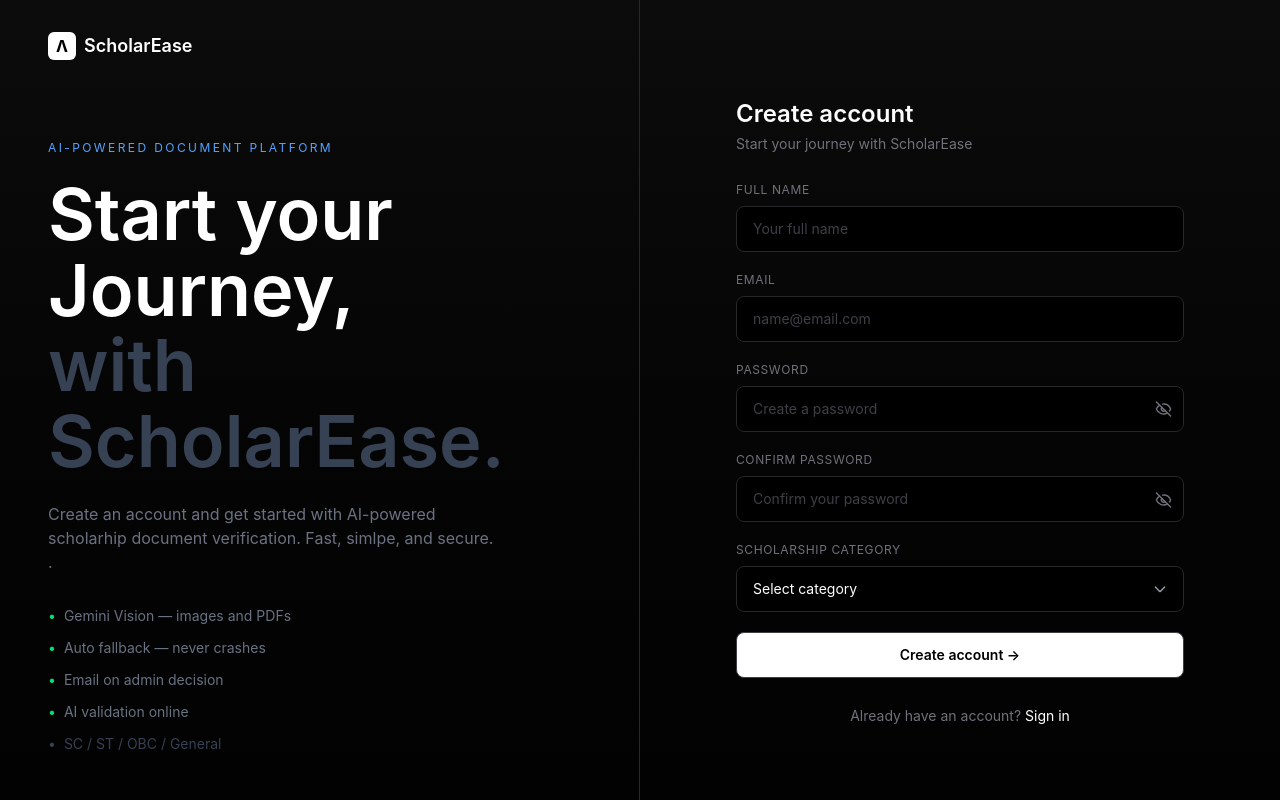
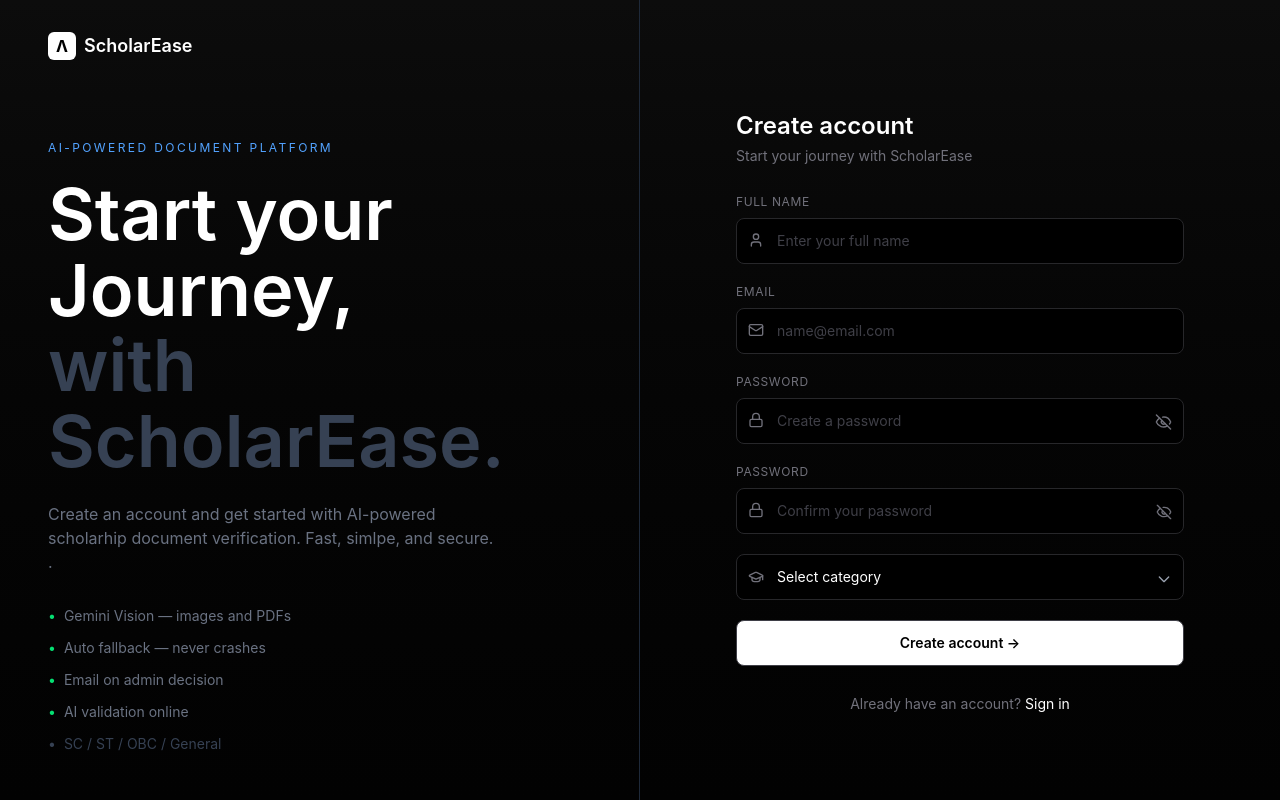
Before and after one commit to mayankacro/ScholarEase, a React (Vite) app in the folder client/: page /register in a window 1280 px wide. Built offline with nearby package versions, Linux system fonts and the light colour scheme.

Commit message:
Improve regiteration page UI

```diff
--- a/client/src/pages/Register.tsx
+++ b/client/src/pages/Register.tsx
@@ -1,7 +1,14 @@
 import { useState } from "react";
 import api from "../api/axios";
 import { useNavigate } from "react-router-dom";
-import { Eye, EyeOff } from "lucide-react";
+import {
+    User,
+    Mail,
+    Lock,
+    Eye,
+    EyeOff,
+    GraduationCap,
+} from "lucide-react";
 
 function Register() {
 
@@ -172,58 +179,69 @@ function Register() {
                     >
 
                         {/* Name */}
-                        <div>
+                        <div className="relative">
                             <label className="mb-2 block text-xs uppercase tracking-wider text-zinc-500">
                                 Full name
                             </label>
+                            <User
+                                size={16}
+                                className="absolute left-3 top-11.5 -translate-y-1/2 text-zinc-500"
+                            />
 
                             <input
                                 type="text"
-                                placeholder="Your full name"
+                                placeholder="Enter your full name"
                                 value={name}
                                 onChange={(e) => setName(e.target.value)}
-                                required
-                                className="w-full rounded-lg border border-zinc-800 bg-black px-4 py-3 text-sm text-white outline-none placeholder:text-zinc-700 focus:border-zinc-500"
+                                className="w-full rounded-lg border border-zinc-800 bg-black py-3 pl-10 pr-4 text-sm text-white outline-none  placeholder:text-zinc-700"
                             />
                         </div>
 
 
                         {/* Email */}
-                        <div>
+                        <div className="relative">
+
                             <label className="mb-2 block text-xs uppercase tracking-wider text-zinc-500">
                                 Email
                             </label>
+                            <Mail
+                                size={16}
+                                className="absolute left-3 top-11.5 -translate-y-1/2 text-zinc-500"
+                            />
 
                             <input
                                 type="email"
                                 placeholder="name@email.com"
                                 value={email}
                                 onChange={(e) => setEmail(e.target.value)}
-                                required
-                                className="w-full rounded-lg border border-zinc-800 bg-black px-4 py-3 text-sm text-white outline-none placeholder:text-zinc-700 focus:border-zinc-500"
+                                className="w-full rounded-lg border border-zinc-800 bg-black py-3 pl-10 pr-4 text-sm text-white outline-none placeholder:text-zinc-700"
                             />
                         </div>
 
 
                         {/* Password */}
                         <div className="relative">
+
                             <label className="mb-2 block text-xs uppercase tracking-wider text-zinc-500">
                                 Password
                             </label>
-
+                            <Lock
+                                size={16}
+                                className="absolute left-3 top-11.5 -translate-y-1/2 text-zinc-500"
+                            />
 
                             <input
                                 type={showPassword ? "text" : "password"}
                                 placeholder="Create a password"
                                 value={password}
                                 onChange={(e) => setPassword(e.target.value)}
-                                className="w-full rounded-lg border border-zinc-800 bg-black px-4 py-3 pr-12 text-sm text-white outline-none  placeholder:text-zinc-700 focus:border-zinc-500"
+                                className="w-full rounded-lg border border-zinc-800 bg-black py-3 pl-10 pr-12 text-sm text-white outline-none placeholder:text-zinc-700"
                             />
 
                             <button
                                 type="button"
                                 onClick={() => setShowPassword(!showPassword)}
-                                className="absolute right-3 top-1/2 -translate-y-1/2 text-zinc-500 hover:text-white mt-3"
+                                className="absolute right-3 top-12 -translate-y-1/2 text-zinc-500 hover:text-white"
                             >
                                 {showPassword ? <Eye size={17} /> : <EyeOff size={17} />}
                             </button>
@@ -232,15 +250,21 @@ function Register() {
                         <div className="relative">
 
                             <label className="mb-2 block text-xs uppercase tracking-wider text-zinc-500">
-                                Confirm Password
+                                Password
                             </label>
+
+
+                            <Lock
+                                size={16}
+                                className="absolute left-3 top-11.5 -translate-y-1/2 text-zinc-500"
+                            />
 
                             <input
                                 type={showConfirmPassword ? "text" : "password"}
                                 placeholder="Confirm your password"
                                 value={confirmPassword}
                                 onChange={(e) => setConfirmPassword(e.target.value)}
-                                className="w-full rounded-lg border border-zinc-800 bg-black px-4 py-3 pr-12 text-sm text-white outline-none  placeholder:text-zinc-700 focus:border-zinc-500"
+                                className="w-full rounded-lg border border-zinc-800 bg-black py-3 pl-10 pr-12 text-sm text-white outline-none placeholder:text-zinc-700"
                             />
 
                             <button
@@ -248,7 +272,7 @@ function Register() {
                                 onClick={() => setShowConfirmPassword(!showConfirmPassword)}
                                 className="absolute right-3 top-12 -translate-y-1/2 text-zinc-500 hover:text-white"
                             >
-                                {showConfirmPassword ? <Eye size={17} /> : <EyeOff size={17} />}
+                                {showConfirmPassword ? <Eye size={16} /> : <EyeOff size={16} />}
                             </button>
                         </div>
 
@@ -257,39 +281,25 @@ function Register() {
 
                         {/* Scholarship Type */}
                         <div className="relative">
-                            <label className="mb-2 block text-xs uppercase tracking-wider text-zinc-500">
-                                Scholarship category
-                            </label>
+                            <GraduationCap
+                                size={16}
+                                className="absolute left-3 top-1/2 -translate-y-1/2 text-zinc-500"
+                            />
 
                             <select
                                 value={scholarshipType}
                                 onChange={(e) => setScholarshipType(e.target.value)}
-                                required
-                                className="w-full appearance-none rounded-lg border border-zinc-800 bg-black px-4 py-3 text-sm text-white outline-none focus:border-zinc-500 "
+                                className="w-full appearance-none rounded-lg border border-zinc-800 bg-black py-3 pl-10 pr-10 text-sm text-white outline-none"
                             >
-                                <option value="">
-                                    Select category
-                                </option>
-
-                                <option value="ST">
-                                    ST
-                                </option>
-
-                                <option value="SC">
-                                    SC
-                                </option>
-
-                                <option value="OBC">
-                                    OBC
-                                </option>
-
-                                <option value="General">
-                                    General
-                                </option>
+                                <option value="">Select category</option>
+                                <option value="ST">ST</option>
+                                <option value="SC">SC</option>
+                                <option value="OBC">OBC</option>
+                                <option value="General">General</option>
                             </select>
 
                             <svg
-                                className="mt-3 pointer-events-none absolute right-4 top-1/2 -translate-y-1/2 w-4 h-4 text-gray-400"
+                                className="mt-0.5 pointer-events-none absolute right-3 top-1/2 -translate-y-1/2 w-4 h-4 text-gray-400"
                                 fill="none"
                                 stroke="currentColor"
                                 viewBox="0 0 24 24"
@@ -301,6 +311,7 @@ function Register() {
                                     d="M19 9l-7 7-7-7"
                                 />
                             </svg>
+
                         </div>
 
 
```
